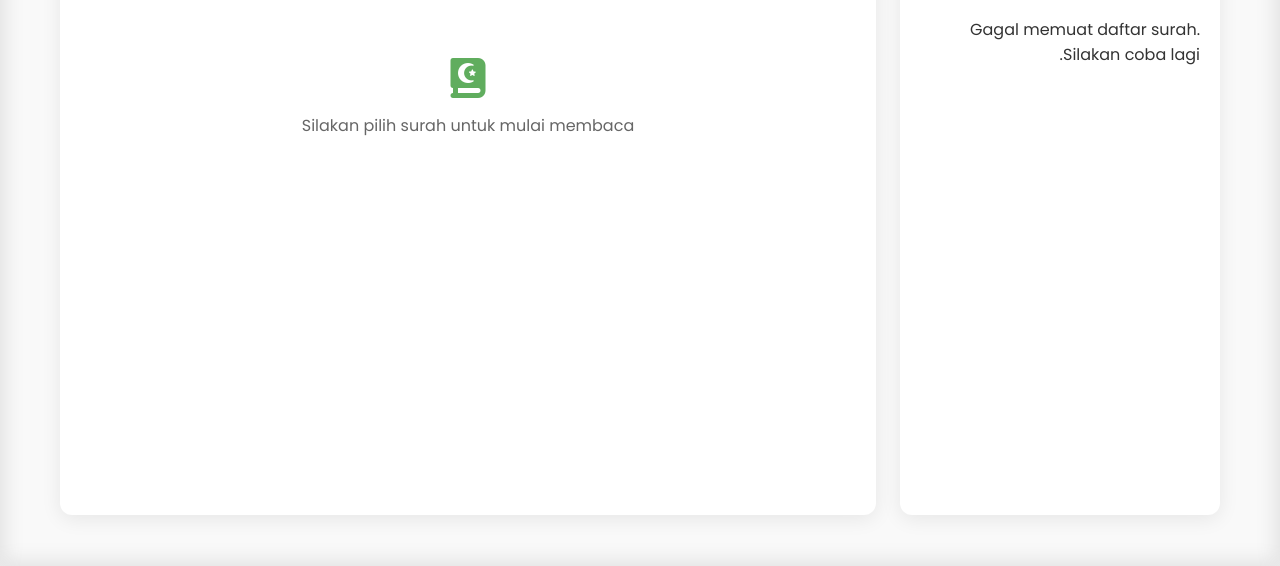
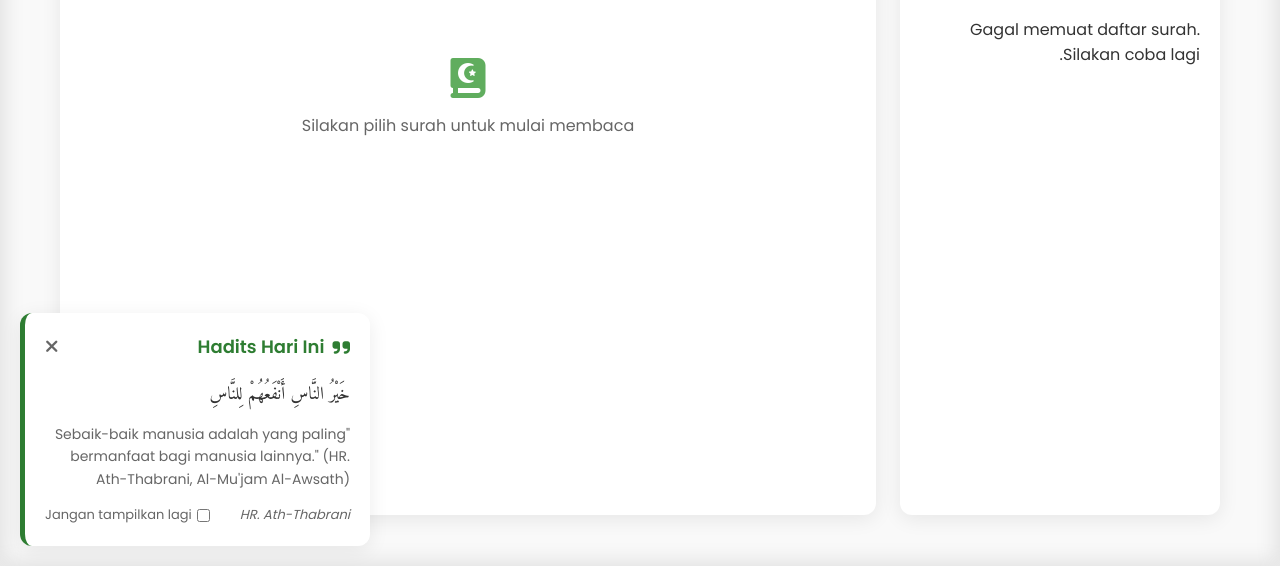
Before and after one commit to abiqganteng123/alquran-ku, a plain HTML site: page index.html in a window 1280 px wide. Shown: the part 234-800 px from the top of the page. Drawn offline with Linux system fonts and the light colour scheme; no server answers.

Commit message:
Update index.html

```diff
--- a/index.html
+++ b/index.html
@@ -1327,6 +1327,136 @@
                 rgba(var(--rgb-1), 0.8),
                 rgba(var(--rgb-2), 0.6));
         }
+
+        /* Hadith Dialog */
+        .hadith-dialog {
+            position: fixed;
+            bottom: 20px;
+            left: 20px;
+            width: 350px;
+            max-width: calc(100% - 40px);
+            background-color: var(--card-bg);
+            border-radius: var(--radius);
+            box-shadow: var(--shadow);
+            padding: 20px;
+            z-index: 1000;
+            transform: translateY(120%);
+            transition: transform 0.5s cubic-bezier(0.175, 0.885, 0.32, 1.275);
+            border-left: 5px solid var(--primary);
+            opacity: 0;
+        }
+
+        .hadith-dialog.show {
+            transform: translateY(0);
+            opacity: 1;
+        }
+
+        .hadith-header {
+            display: flex;
+            justify-content: space-between;
+            align-items: center;
+            margin-bottom: 15px;
+        }
+
+        .hadith-title {
+            font-size: 18px;
+            font-weight: 600;
+            color: var(--primary);
+            display: flex;
+            align-items: center;
+            gap: 8px;
+        }
+
+        .hadith-title i {
+            font-size: 20px;
+        }
+
+        .close-hadith {
+            background: transparent;
+            border: none;
+            color: var(--text-light);
+            font-size: 18px;
+            cursor: pointer;
+            transition: color 0.3s ease;
+        }
+
+        .close-hadith:hover {
+            color: var(--primary);
+        }
+
+        .hadith-content {
+            font-size: 15px;
+            line-height: 1.7;
+            margin-bottom: 15px;
+            text-align: right;
+        }
+
+        .hadith-arabic {
+            font-family: 'Amiri', serif;
+            font-size: 18px;
+            line-height: 2;
+            color: var(--text);
+            margin-bottom: 10px;
+            text-align: right;
+        }
+
+        .hadith-translation {
+            font-size: 14px;
+            color: var(--text-light);
+            margin-bottom: 15px;
+            line-height: 1.6;
+        }
+
+        .hadith-footer {
+            display: flex;
+            justify-content: space-between;
+            align-items: center;
+            font-size: 13px;
+            color: var(--text-light);
+        }
+
+        .hadith-source {
+            font-style: italic;
+        }
+
+        .hadith-actions {
+            display: flex;
+            gap: 10px;
+        }
+
+        .hadith-checkbox {
+            display: flex;
+            align-items: center;
+            gap: 5px;
+            font-size: 13px;
+            cursor: pointer;
+        }
+
+        .hadith-checkbox input {
+            cursor: pointer;
+        }
+
+        @keyframes slideInUp {
+            from {
+                transform: translateY(120%);
+                opacity: 0;
+            }
+            to {
+                transform: translateY(0);
+                opacity: 1;
+            }
+        }
+
+        @keyframes slideOutDown {
+            from {
+                transform: translateY(0);
+                opacity: 1;
+            }
+            to {
+                transform: translateY(120%);
+                opacity: 0;
+            }
+        }
     </style>
 </head>
 <body>
@@ -1384,6 +1514,35 @@
             </div>
         </div>
     </div>
+
+    <!-- Hadith Dialog -->
+    <div class="hadith-dialog" id="hadithDialog">
+    <div class="hadith-header">
+        <div class="hadith-title">
+            <i class="fas fa-quote-right"></i>
+            <span>Hadits Hari Ini</span>
+        </div>
+        <button class="close-hadith" id="closeHadith">
+            <i class="fas fa-times"></i>
+        </button>
+    </div>
+    <div class="hadith-content">
+        <div class="hadith-arabic">
+            خَيْرُ النَّاسِ أَنْفَعُهُمْ لِلنَّاسِ
+        </div>
+        <div class="hadith-translation">
+            "Sebaik-baik manusia adalah yang paling bermanfaat bagi manusia lainnya." (HR. Ath-Thabrani, Al-Mu'jam Al-Awsath)
+        </div>
+    </div>
+    <div class="hadith-footer">
+        <div class="hadith-source">HR. Ath-Thabrani</div>
+        <div class="hadith-actions">
+            <label class="hadith-checkbox">
+                <input type="checkbox" id="dontShowAgain"> Jangan tampilkan lagi
+            </label>
+        </div>
+    </div>
+</div>
 
     <div class="audio-player" id="audioPlayer">
         <div class="audio-controls">
@@ -1589,6 +1748,9 @@
             const facebookShare = document.getElementById('facebookShare');
             const twitterShare = document.getElementById('twitterShare');
             const telegramShare = document.getElementById('telegramShare');
+            const hadithDialog = document.getElementById('hadithDialog');
+            const closeHadith = document.getElementById('closeHadith');
+            const dontShowAgain = document.getElementById('dontShowAgain');
 
             // State
             let surahs = [];
@@ -1613,6 +1775,15 @@
 
             // Hide FAB initially
             fab.style.display = 'none';
+
+            // Show hadith dialog if not set to "don't show again"
+            const dontShowHadith = localStorage.getItem('dontShowHadith') === 'true';
+
+           if (!dontShowHadith) {
+           setTimeout(() => {
+          hadithDialog.classList.add('show');
+    }, 3000);
+}
 
             // Event Listeners
             settingsToggleBtn.addEventListener('click', toggleSettings);
@@ -1641,6 +1812,17 @@
             facebookShare.addEventListener('click', shareToFacebook);
             twitterShare.addEventListener('click', shareToTwitter);
             telegramShare.addEventListener('click', shareToTelegram);
+            closeHadith.addEventListener('click', closeHadithDialog);
+            dontShowAgain.addEventListener('change', function() {
+                localStorage.setItem('dontShowHadith', this.checked);
+            });
+
+            function closeHadithDialog() {
+                hadithDialog.classList.remove('show');
+                setTimeout(() => {
+                    hadithDialog.style.display = 'none';
+                }, 500);
+            }
 
             async function fetchSurahs() {
                 try {
```
